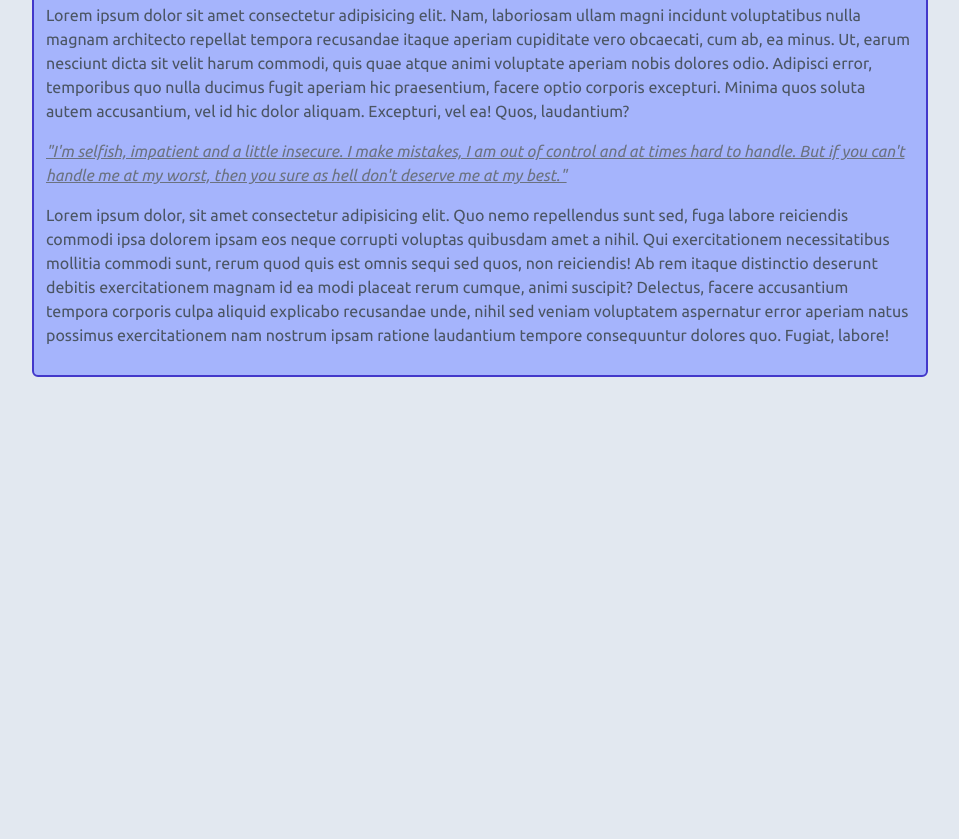
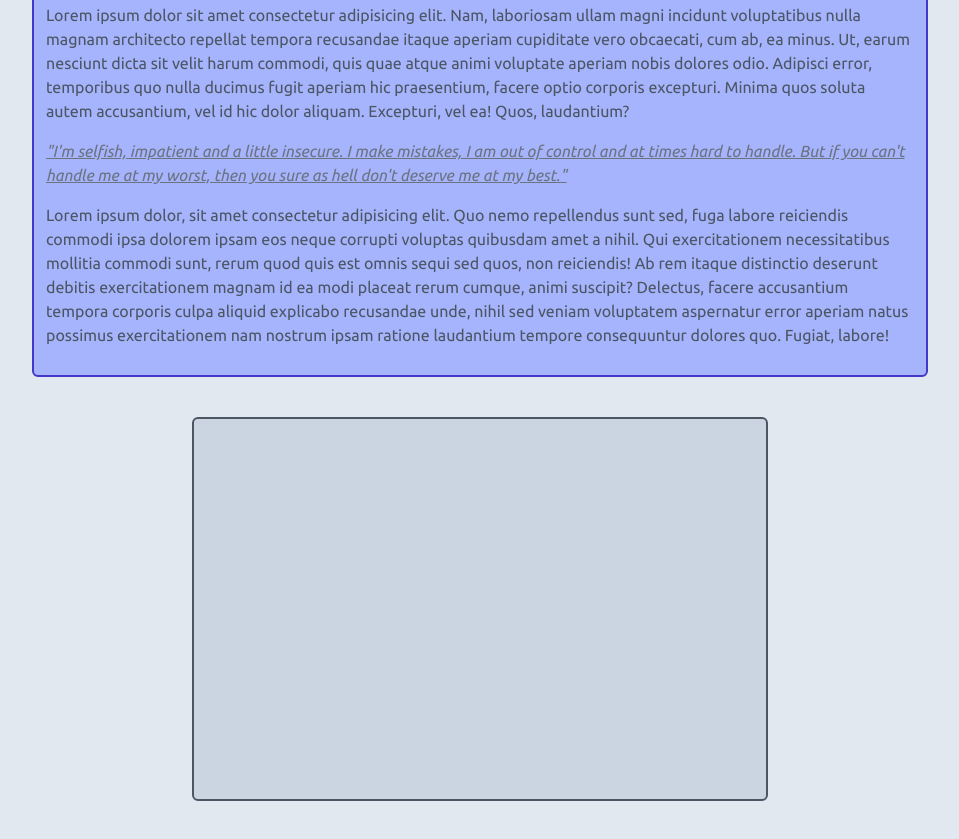
Before and after one commit to iqbaliw/trytailwindcss, a website: page public/index.html in a window 1280 px wide. Shown: the part 1003-1842 px from the top of the page, without its empty margins (160-1119 px from the left). Before the commit the page ends 1420 px from the top, so only its background shows below. Drawn offline with Linux system fonts and the light colour scheme.

Commit message:
arbitrary values, ex: mt-[25px]

```diff
--- a/public/index.html
+++ b/public/index.html
@@ -99,5 +99,11 @@
                 tempore consequuntur dolores quo. Fugiat, labore!
             </p>
         </section>
+
+        <div
+            class="max-w-xl h-96 bg-slate-300 mx-auto mt-[25px] border-2 border-gray-600 rounded-md"
+        ></div>
+
+        <div class="mb-20"></div>
     </body>
 </html>
```
Also changed, not shown: public/css/style.css.
